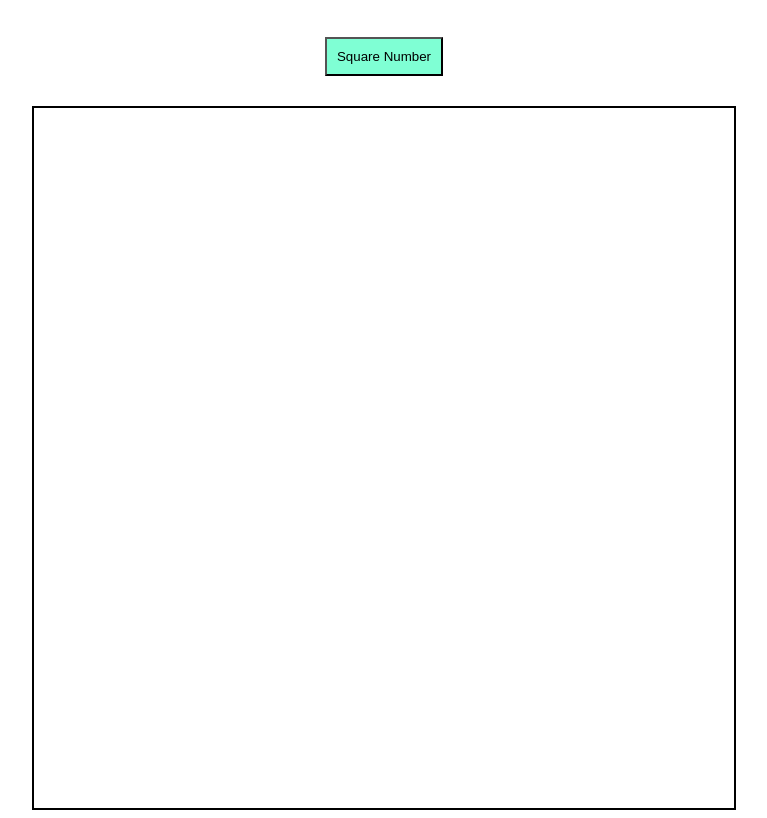
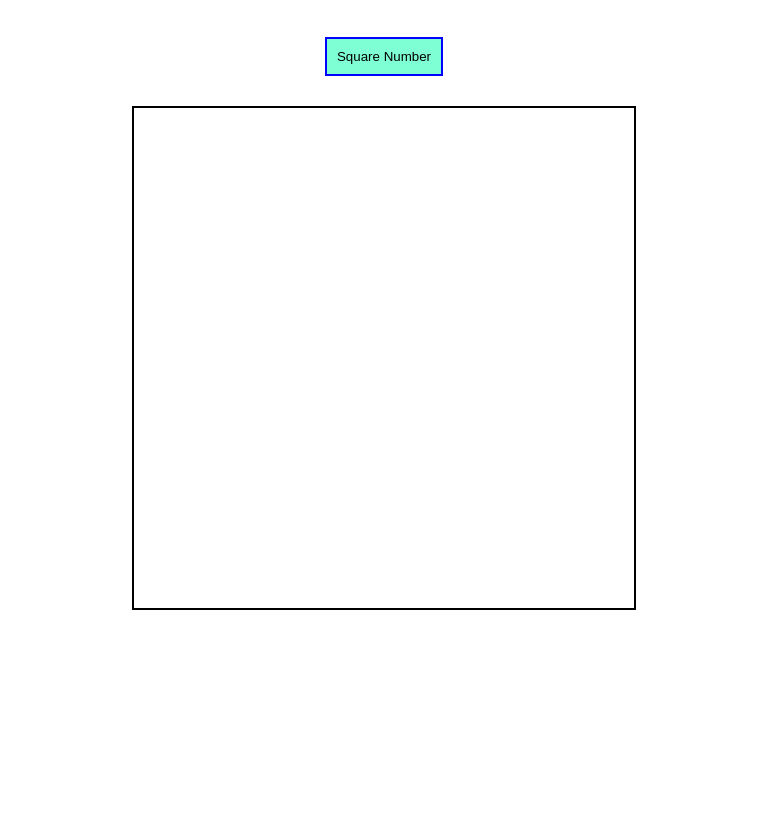
Before and after one commit to memajal/Etch_a_Sketch, a plain HTML site: page Etch_a_Sketch/index.html in a window 1280 px wide. Shown: the part 73-891 px from the top of the page, without its empty margins (256-1023 px from the left). After the commit the page ends 800 px from the top, so only its background shows below. Drawn offline with Linux system fonts and the light colour scheme.

Commit message:
Update style.css

```diff
--- a/Etch_a_Sketch/style.css
+++ b/Etch_a_Sketch/style.css
@@ -5,8 +5,8 @@ body{
 #container{
     margin: auto;
     border: 2px solid black;
-    width:700px;
-    height:700px;
+    width:500px;
+    height:500px;
     display: flex;
     flex-direction: column;
 }
@@ -14,7 +14,7 @@ body{
 #set_number_of_squares{
     margin-top:30px;
     margin-bottom: 30px;
-    border: 2px solid blau;
+    border: 2px solid blue;
     padding:10px;
     background-color: aquamarine;
 }
```
